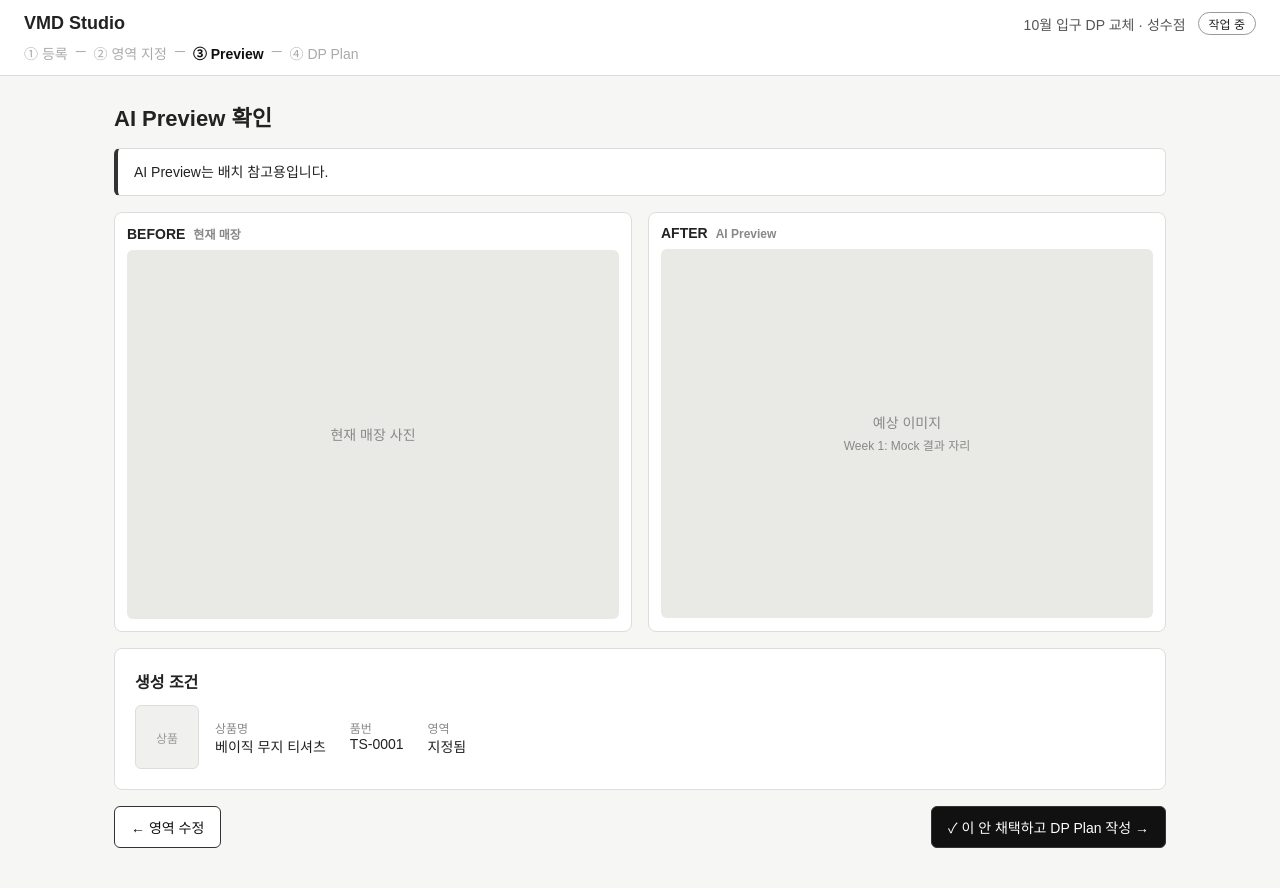
After one commit to woosik980201/vmd-studio, a Spring Boot app: page /preview.html in a window 1280 px wide. The commit adds this page. Run offline with Spring Boot 4, Linux system fonts and the light colour scheme.

Commit message:
feat: AI Preview 화면 골격과 명시적 채택 버튼 구현

```diff
--- a/src/main/resources/static/css/style.css
+++ b/src/main/resources/static/css/style.css
@@ -334,3 +334,84 @@ h1 {
     display: flex;
     gap: 8px;
 }
+
+/* ---------- 이미지 비교 (AI Preview, DP Plan 공통) ---------- */
+.image-grid {
+    display: grid;
+    gap: 16px;
+}
+
+.image-grid.cols-2 {
+    grid-template-columns: repeat(2, 1fr);
+}
+
+.image-grid.cols-3 {
+    grid-template-columns: repeat(3, 1fr);
+}
+
+.image-panel {
+    margin: 0;
+    padding: 12px;
+    border: 1px solid #ddd;
+    border-radius: 8px;
+    background: #fff;
+}
+
+.image-panel figcaption {
+    display: flex;
+    align-items: baseline;
+    gap: 8px;
+    margin-bottom: 8px;
+    font-size: 14px;
+    font-weight: 700;
+}
+
+.image-placeholder {
+    display: flex;
+    align-items: center;
+    justify-content: center;
+    aspect-ratio: 4 / 3;
+    border-radius: 6px;
+    background: #e9e9e6;
+    color: #888;
+    font-size: 14px;
+    line-height: 1.6;
+    text-align: center;
+}
+
+/* ---------- 생성 조건 요약 ---------- */
+.condition-row {
+    display: flex;
+    align-items: center;
+    gap: 16px;
+}
+
+.condition-thumb {
+    display: flex;
+    flex-shrink: 0;
+    align-items: center;
+    justify-content: center;
+    width: 64px;
+    height: 64px;
+    border: 1px solid #ddd;
+    border-radius: 6px;
+    background: #f0f0ee;
+    color: #999;
+    font-size: 12px;
+}
+
+.info-inline {
+    display: flex;
+    gap: 24px;
+    margin: 0;
+    font-size: 14px;
+}
+
+.info-inline dt {
+    font-size: 12px;
+    color: #888;
+}
+
+.info-inline dd {
+    margin: 0;
+}
--- /dev/null
+++ b/src/main/resources/static/js/preview.js
@@ -0,0 +1,29 @@
+// AI Preview 화면 동작
+// Week 1 골격: 이미지는 자리만 표시한다.
+// 실제 Mock 이미지(#03A 세트)는 API와 MockPreviewGenerator 단계에서 연결한다.
+
+const taskId = getQueryParam('taskId') || 1;
+const task = findSampleTask(taskId);
+
+renderHeader({
+    taskName: task.name,
+    storeName: task.storeName,
+    status: task.status,
+    currentStep: 'PREVIEW'
+});
+
+// 생성 조건 요약: 어떤 상품으로 만든 결과인지 VMD가 확인할 수 있게 한다
+document.getElementById('product-name').textContent = task.product.name;
+document.getElementById('product-code').textContent = task.product.code;
+
+// 영역을 바꾸고 싶으면 DP Editor로 돌아간다 (같은 작업 번호 유지)
+document.getElementById('edit-link').href = `/editor.html?taskId=${taskId}`;
+
+// DP Plan으로 가는 유일한 길: VMD의 명시적 채택 (Wireframe v0.2)
+// - Preview가 생성되었다는 이유만으로 자동 이동하지 않는다
+// - 확인 팝업 없이, 이 버튼을 누르는 행동 자체를 채택으로 본다 (사용자 결정)
+document.getElementById('adopt-button').addEventListener('click', () => {
+    // Week 1 골격: 아직 서버에 채택을 기록하지 않는다.
+    // API를 연결하면 POST /api/tasks/{id}/preview/adopt 를 보낸 뒤 이동한다.
+    window.location.href = `/plan.html?taskId=${taskId}`;
+});
--- /dev/null
+++ b/src/main/resources/static/preview.html
@@ -0,0 +1,72 @@
+<!DOCTYPE html>
+<html lang="ko">
+<head>
+    <meta charset="UTF-8">
+    <meta name="viewport" content="width=device-width, initial-scale=1.0">
+    <title>VMD Studio · AI Preview</title>
+    <link rel="stylesheet" href="/css/style.css">
+</head>
+<body>
+<header id="app-header"></header>
+
+<main class="page">
+    <div class="page-title-row">
+        <h1>AI Preview 확인</h1>
+    </div>
+
+    <section class="notice">
+        AI Preview는 배치 참고용입니다.
+    </section>
+
+    <!-- Before | After 같은 크기 -->
+    <section class="image-grid cols-2">
+        <figure class="image-panel">
+            <figcaption>BEFORE <span class="hint">현재 매장</span></figcaption>
+            <div class="image-placeholder">
+                <span>현재 매장 사진</span>
+            </div>
+        </figure>
+        <figure class="image-panel">
+            <figcaption>AFTER <span class="hint">AI Preview</span></figcaption>
+            <div class="image-placeholder">
+          <span>
+            예상 이미지<br>
+            <span class="hint">Week 1: Mock 결과 자리</span>
+          </span>
+            </div>
+        </figure>
+    </section>
+
+    <!-- 생성 조건 요약: 어떤 상품과 영역으로 만든 결과인지 -->
+    <section class="card">
+        <h2 class="section-title">생성 조건</h2>
+        <div class="condition-row">
+            <div class="condition-thumb">상품</div>
+            <dl class="info-inline">
+                <div>
+                    <dt>상품명</dt>
+                    <dd id="product-name"></dd>
+                </div>
+                <div>
+                    <dt>품번</dt>
+                    <dd id="product-code"></dd>
+                </div>
+                <div>
+                    <dt>영역</dt>
+                    <dd>지정됨</dd>
+                </div>
+            </dl>
+        </div>
+    </section>
+
+    <section class="action-bar">
+        <a class="btn" id="edit-link" href="/editor.html">← 영역 수정</a>
+        <button type="button" class="btn btn-primary" id="adopt-button">✓ 이 안 채택하고 DP Plan 작성 →</button>
+    </section>
+</main>
+
+<script src="/js/common.js"></script>
+<script src="/js/sample-data.js"></script>
+<script src="/js/preview.js"></script>
+</body>
+</html>
```
